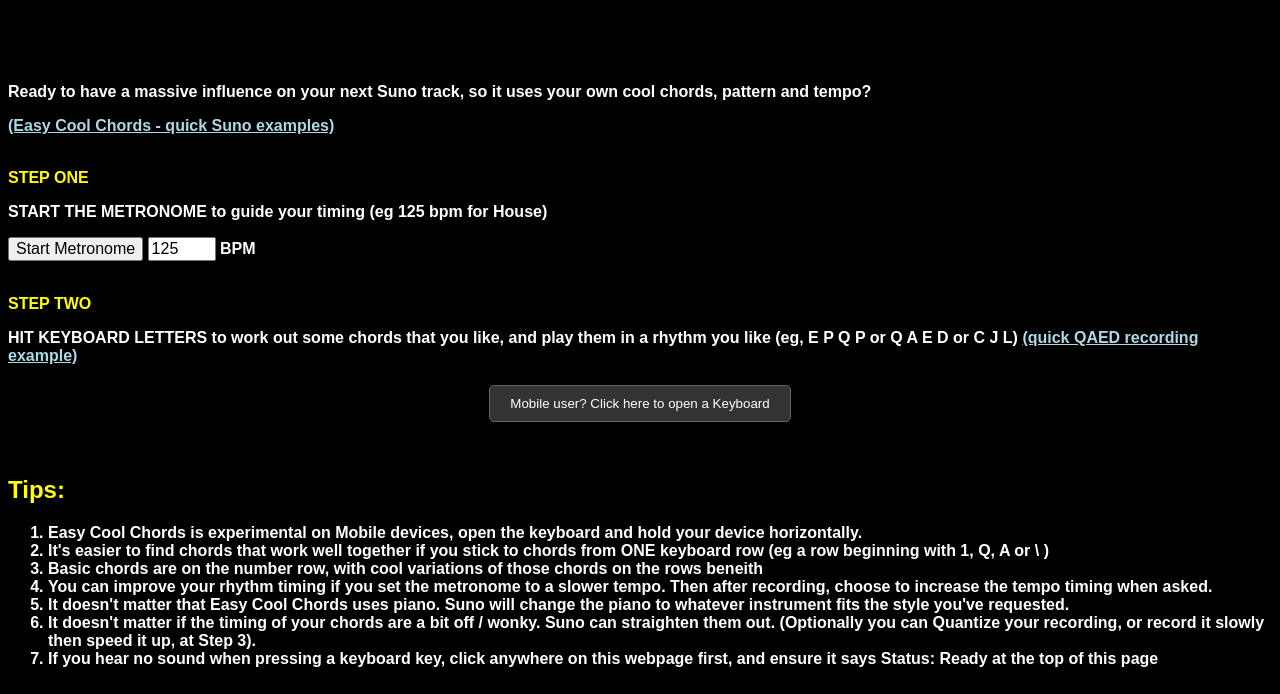
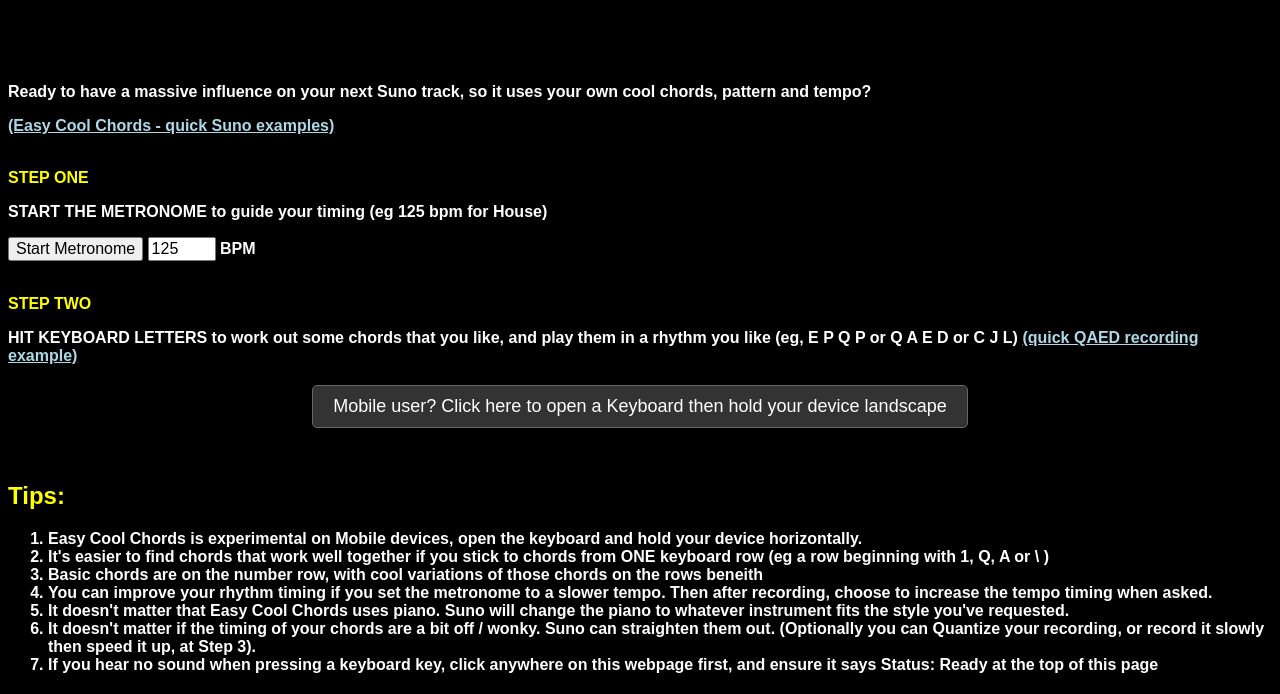
Before and after one commit to globalmultitechltd/easycoolchords, a plain HTML site: page index.html in a window 1280 px wide. Shown: the part 106-800 px from the top of the page. Drawn offline with Linux system fonts and the light colour scheme; no server answers.

Commit message:
Add files via upload

```diff
--- a/index.html
+++ b/index.html
@@ -75,7 +75,7 @@
 
     <!-- Debug button for mobile keyboard -->
     <div style="text-align: center; margin-top: 20px;">
-      <button id="debugKeyboardButton" style="background-color: #333; color: white; border: 1px solid #666; padding: 10px 20px; border-radius: 5px; cursor: pointer;">Mobile user? Click here to open a Keyboard</button>
+      <button id="debugKeyboardButton" style="background-color: #333; color: white; border: 1px solid #666; padding: 10px 20px; border-radius: 5px; cursor: pointer; font-size: 18px;">Mobile user? Click here to open a Keyboard then hold your device landscape</button>
     </div>
 
     <!-- Mobile keyboard -->
```
